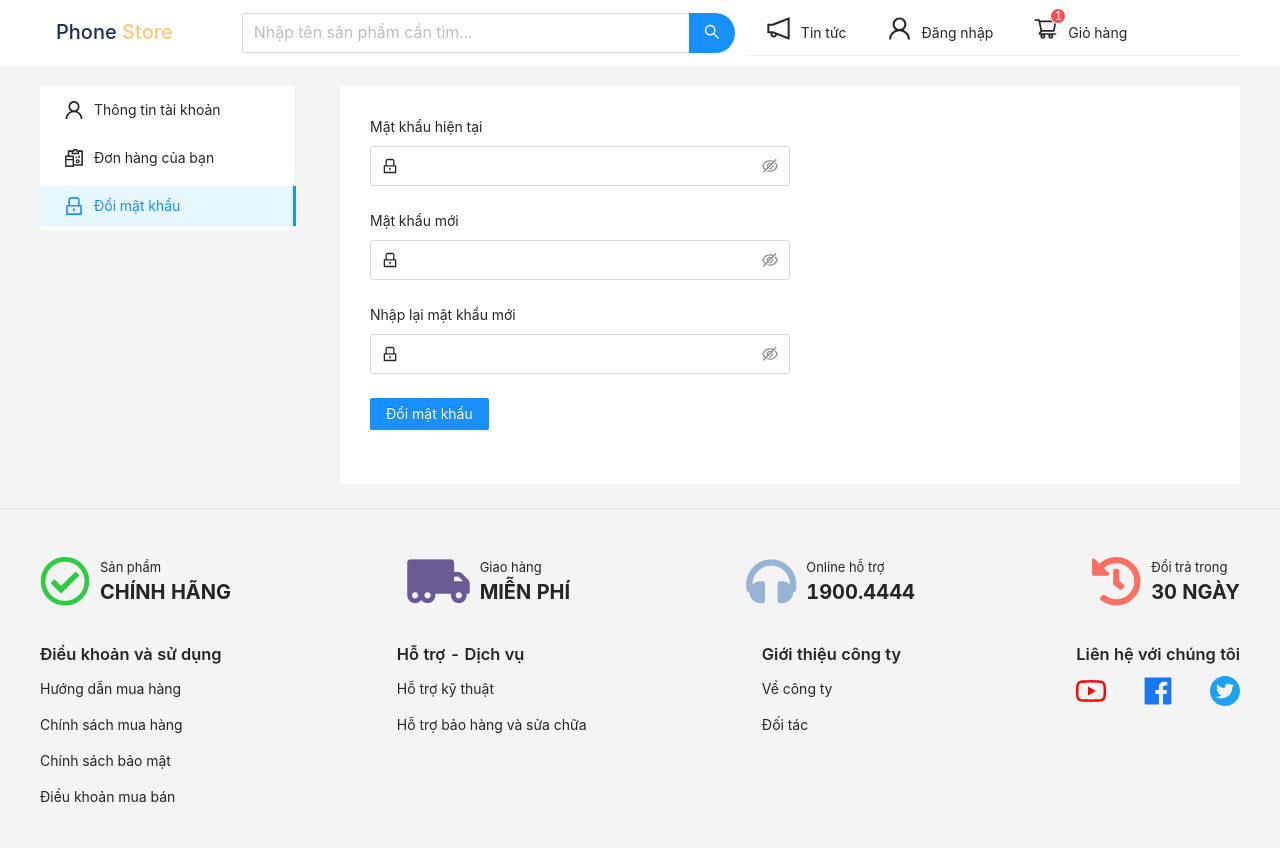
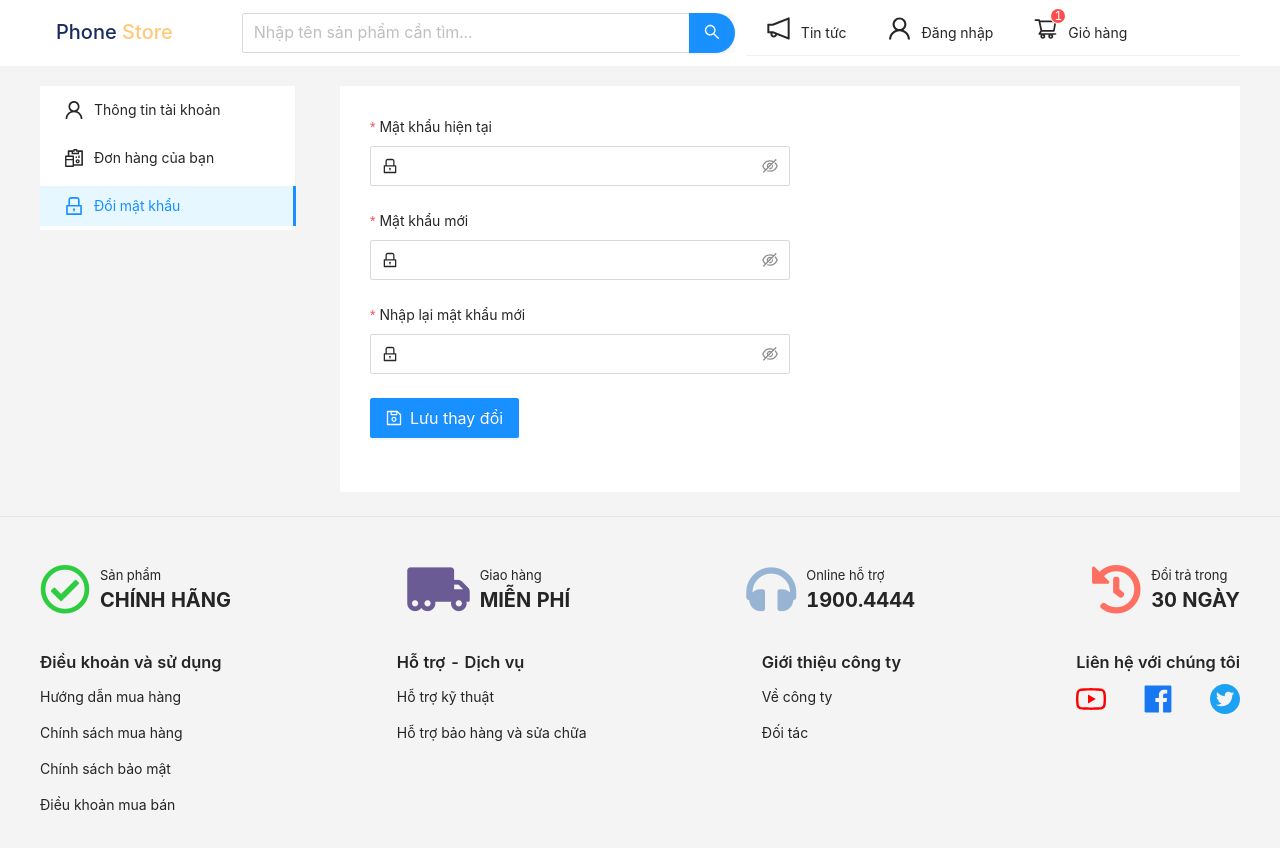
Before and after one commit to duykhang010500/PhoneShop, a React (Create React App) app in the folder front-end/: page /user/password in a window 1280 px wide. Shown: the top 848 px of the page. Built offline with nearby package versions, Linux system fonts and the light colour scheme; no server answers.

Commit message:
Add change password

```diff
--- a/front-end/src/pages/DashboardUser/DashboardUserChangePassword.js
+++ b/front-end/src/pages/DashboardUser/DashboardUserChangePassword.js
@@ -7,11 +7,13 @@ import {
     Input,
     Col,
     Row,
-    Button
+    Button,
+    message
 } from 'antd'
 
 import {
-    LockOutlined
+    LockOutlined,
+    SaveOutlined
 } from '@ant-design/icons'
 import { actChangePassword } from '../../store/auth/action'
 
@@ -22,9 +24,13 @@ const DashboardUserChangePassword = () => {
     const dispatch = useDispatch()
     const handleSubmit = (formData) => {
         setIsLoading(true)
-        dispatch(actChangePassword(formData)).then(() => {
-            setIsLoading(false)
-        })
+        dispatch(actChangePassword(formData)).then((res) => {
+            if (res.ok) {
+                message.success(res.message)
+            } else {
+                message.error(res.message)
+            }
+        }).finally(() => setIsLoading(false))
     }
 
     return (
@@ -46,33 +52,66 @@ const DashboardUserChangePassword = () => {
                             label="Mật khẩu hiện tại"
                             name="old_password"
                             rules={[
-
+                                {
+                                    min: 6,
+                                    message: 'Mật khẩu hiện tại phải từ 6 ký tự'
+                                },
+                                {
+                                    required: true,
+                                    message: 'Vui lòng nhập mật khẩu hiện tại!'
+                                }
                             ]}
                         >
                             <Input.Password
                                 prefix={<LockOutlined />}
                                 size="large"
-
+                                allowClear
                             />
                         </Form.Item>
                         <Form.Item
                             label="Mật khẩu mới"
                             name="new_password"
+                            hasFeedback
+                            rules={[
+                                {
+                                    min: 6,
+                                    message: 'Mật khẩu mới phải từ 6 ký tự!'
+                                },
+                                {
+                                    required: true,
+                                    message: 'Vui lòng nhập mật khẩu mới!'
+                                }
+                            ]}
                         >
                             <Input.Password
                                 prefix={<LockOutlined />}
                                 size="large"
-
+                                allowClear
                             />
                         </Form.Item>
                         <Form.Item
                             label="Nhập lại mật khẩu mới"
                             name="new_password_confirmation"
+                            hasFeedback
+                            rules={[
+                                {
+                                    required: true,
+                                    message: 'Vui xác nhận lại mật khẩu mới!'
+                                },
+                                ({ getFieldValue }) => ({
+                                    validator(_, value) {
+                                        if (!value || getFieldValue('new_password') === value) {
+                                            return Promise.resolve();
+                                        }
+                                        return Promise.reject(new Error('Mật khẩu xác nhận không giống!'));
+                                    },
+                                }),
+                            ]}
                         >
                             <Input.Password
                                 prefix={<LockOutlined />}
                                 size="large"
-
+                                allowClear
                             />
                         </Form.Item>
                         <Form.Item
@@ -82,8 +121,10 @@ const DashboardUserChangePassword = () => {
                                 htmlType="submit"
                                 type="primary"
                                 loading={isLoading}
+                                size="large"
+                                icon={<SaveOutlined />}
                             >
-                                Đổi mật khẩu
+                                Lưu thay đổi
                             </Button>
                         </Form.Item>
                     </Col>
--- a/front-end/src/store/auth/action.js
+++ b/front-end/src/store/auth/action.js
@@ -83,7 +83,15 @@ export const actChangePassword = (formData) => async (dispatch) => {
     try {
         const res = await authServices.changePassword(formData)
         console.log(res)
+        return {
+            ok: true,
+            message: 'Thay đổi mật khẩu thành công!'
+        }
     } catch (err) {
         console.log(err)
+        return {
+            ok: false,
+            message: 'Mật khẩu hiện tại không đúng!'
+        }
     }
 }
```
